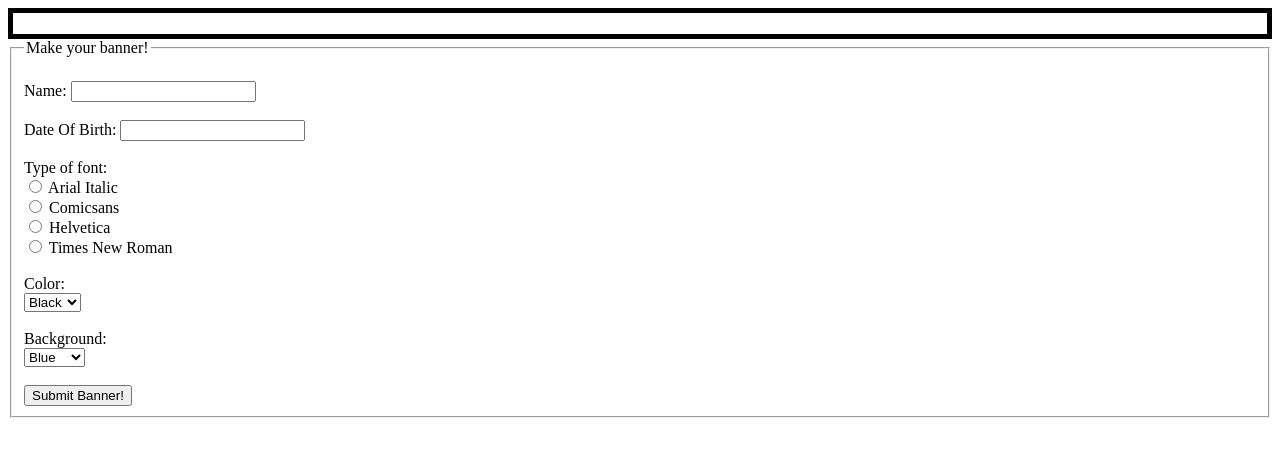
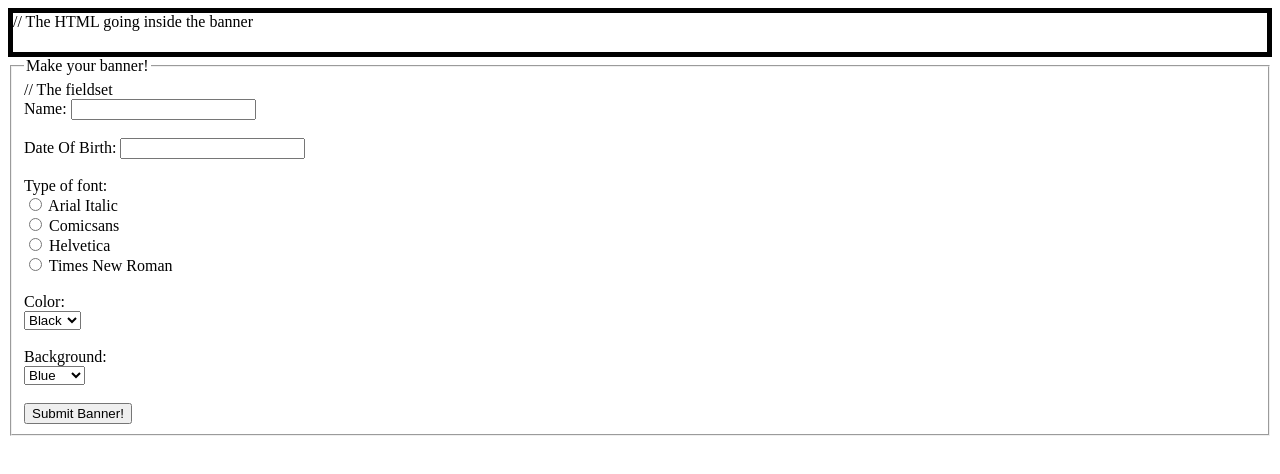
Before and after one commit to jonathonv5078/banner-generator, a plain HTML site: page index.html in a window 1280 px wide. Drawn offline with nearby package versions, Linux system fonts and the light colour scheme.

Commit message:
added comments

```diff
--- a/index.html
+++ b/index.html
@@ -8,7 +8,7 @@
   </script>
   <script>
     $(function() {
-      $("#button").click(function() {
+      $("#button").click(function() { // The actual html being insterted down here
         var name = $("#bannerName").val();
         var dob = $("#dateofBirth").val();
         var color = $("#color").val();
@@ -25,7 +25,7 @@
   </script>
 
   <style>
-    #banner {
+    #banner { // The style of the banner
       border-style: solid;
       border: 5px solid;
     }
@@ -34,7 +34,7 @@
 
 <body>
 
-  <div id="banner">
+  <div id="banner"> // The HTML going inside the banner
 
     <h1 id="bannerName1"></h1>
     <h2 id="dateofBirth1"></h2>
@@ -44,7 +44,7 @@
 
 
 
-  <fieldset>
+  <fieldset> // The fieldset
     <legend>Make your banner!</legend>
     <br> Name:
     <input type="text" name="name" id="bannerName">
```
